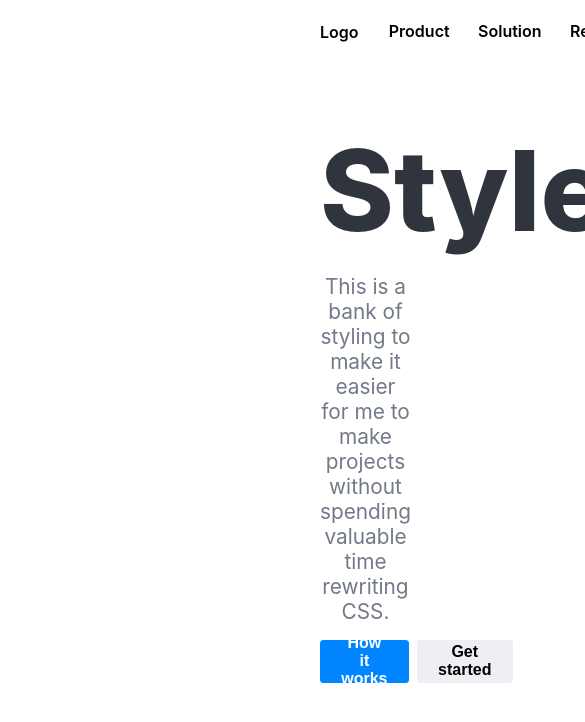
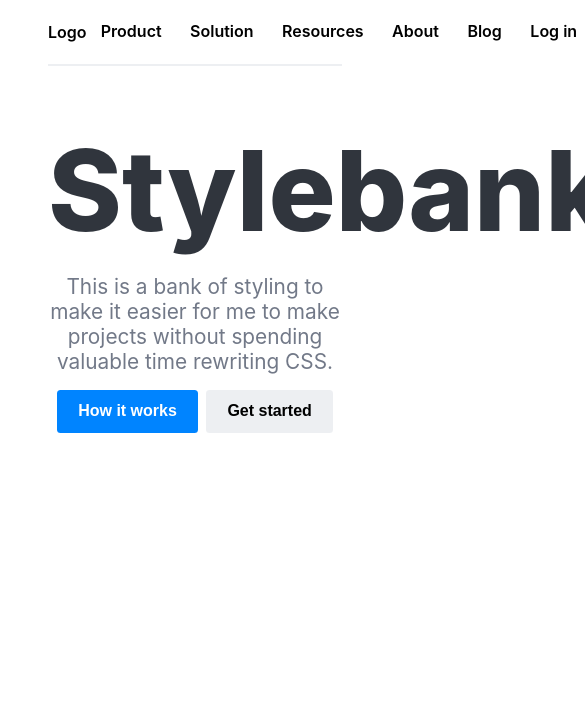
Before and after one commit to sqwyer/stylebank, a plain HTML site: page index.html in a window 390 px wide. Shown: the top 722 px of the page, 585 px wide, since content can reach past the window. Drawn offline with Linux system fonts and the light colour scheme.

Commit message:
Fix centered links on navbar

```diff
--- a/css/index.css
+++ b/css/index.css
@@ -13,23 +13,21 @@ body {
 }
 
 .nav {
-    display: flex;
-    flex-direction: row;
+    display: grid;
     padding: .7rem 0;
     font-size: 100%;
     margin: 0 20rem;
-    gap: 1rem;
+    /* gap: 1rem; */
+    grid-template-columns: minmax(max-content, 1fr) auto minmax(max-content, 1fr);
     font-weight: 600;
     border-bottom: 2px solid rgba(211,215,223,.4);
     align-items: center;
     align-content: center;
 }
 
-.nav > .center {
-    margin-left: auto;
-    margin-right: auto;
-    justify-content: center;
-    /* flex: 1; */
+.nav > .center + *:last-child, .nav > .right {
+    justify-content: right;
+    float: right;
 }
 
 .nav > ul.links {
@@ -51,6 +49,7 @@ body {
     outline: none;
     font-weight: 600;
     min-inline-size: min-content;
+    width: fit-content;
 }
 
 .btn {
@@ -100,3 +99,45 @@ header p {
     font-size: 130%;
     color: #727988
 }
+
+@media only screen and (max-width: 2000px){
+    .container {
+        padding: 3rem 15rem;
+    }
+    .nav {
+        margin: 0 15rem;
+    }
+}
+
+@media only screen and (max-width: 1800px){
+    .container {
+        padding: 3rem 12rem;
+    }
+    .nav {
+        margin: 0 12rem;
+    }
+}
+
+@media only screen and (max-width: 1200px){
+    header {
+        max-width: 70vw;
+    }
+    .container {
+        padding: 3rem 8rem;
+    }
+    .nav {
+        margin: 0 8rem;
+    }
+}
+
+@media only screen and (max-width: 900px){
+    header {
+        max-width: initial;
+    }
+    .container {
+        padding: 3rem;
+    }
+    .nav {
+        margin: 0 3rem;
+    }
+}
--- a/index.html
+++ b/index.html
@@ -18,7 +18,7 @@
             <li><a>About</a></li>
             <li><a>Blog</a></li>
         </ul>
-        <div class="row">
+        <div class="row right">
             <a class="link">
                 Log in
             </a>
```
